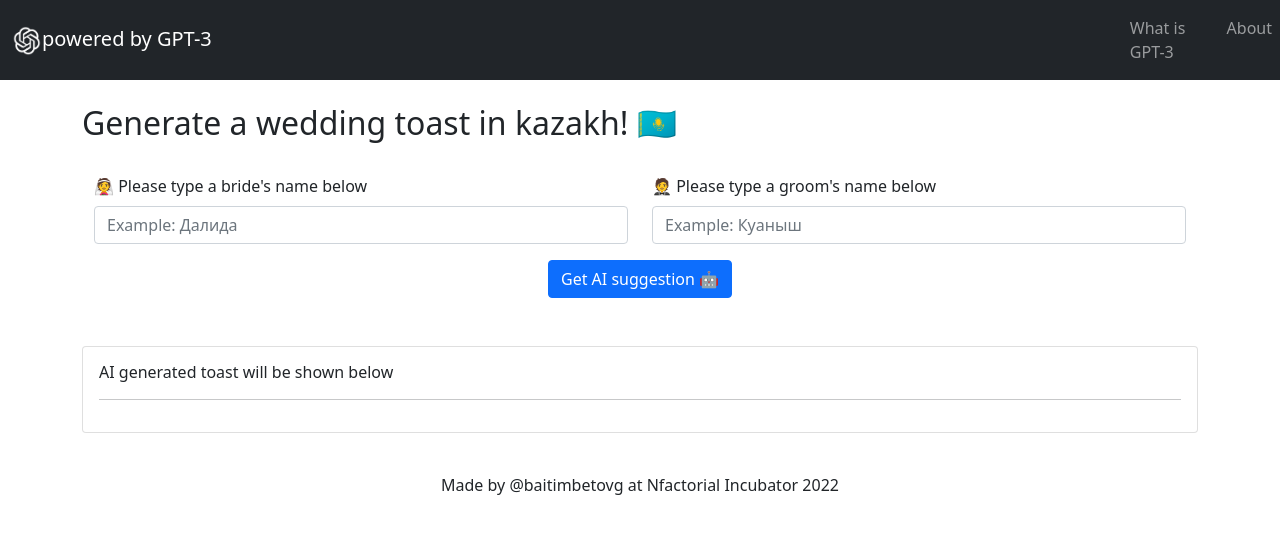
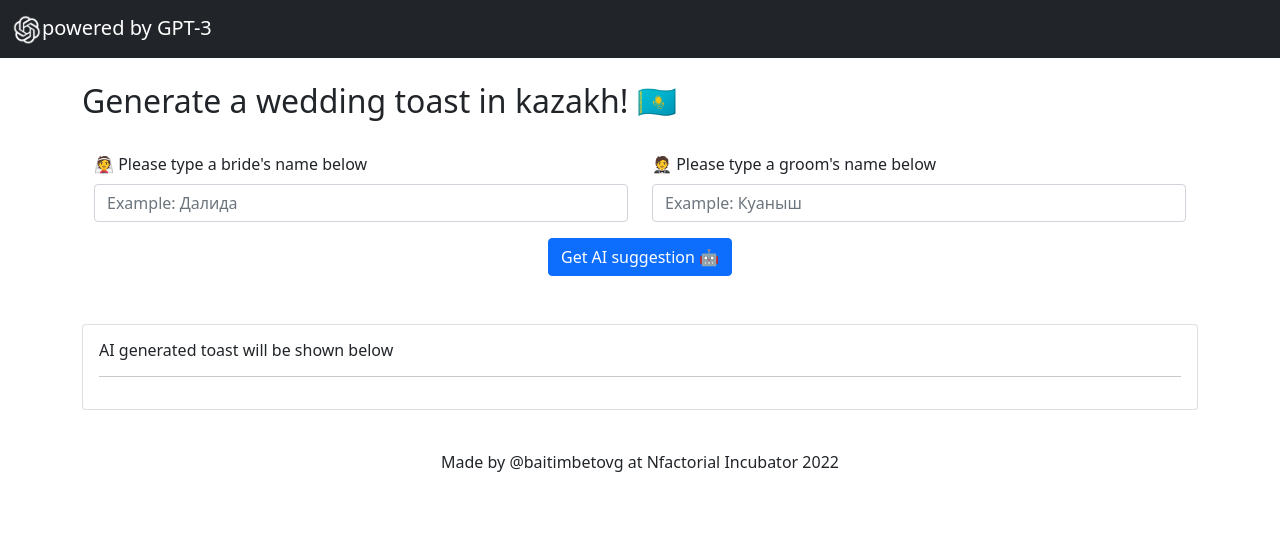
Before and after one commit to galymb/toast-master-gpt3, a React (Create React App) app: page / in a window 1280 px wide. Shown: the top 534 px of the page. Built offline with nearby package versions, Linux system fonts and the light colour scheme.

Commit message:
removed pages from navigation

```diff
--- a/src/App.js
+++ b/src/App.js
@@ -13,8 +13,8 @@
       <Navigation />
         <Routes>
           <Route path="/" exact element={<Home />} />
-          <Route path="/gpt3" element={<GPT3 />} />
-          <Route path="/about" element={<About />} />
+          {/* <Route path="/gpt3" element={<GPT3 />} />
+          <Route path="/about" element={<About />} /> */}
         </Routes>
       </div>
       <Footer />
--- a/src/components/Navigation.js
+++ b/src/components/Navigation.js
@@ -23,8 +23,8 @@
                 <Navbar.Toggle aria-controls="responsive-navbar-nav" />
                 <Navbar.Collapse id="responsive-navbar-nav">
                     <Nav className="me-auto">
-                    <Nav.Link href="gpt3">What is GPT-3</Nav.Link>
-                    <Nav.Link href="about">About</Nav.Link>
+                    {/* <Nav.Link href="gpt3">What is GPT-3</Nav.Link>
+                    <Nav.Link href="about">About</Nav.Link> */}
                     </Nav>
                 </Navbar.Collapse>
                 </Navbar>
```
